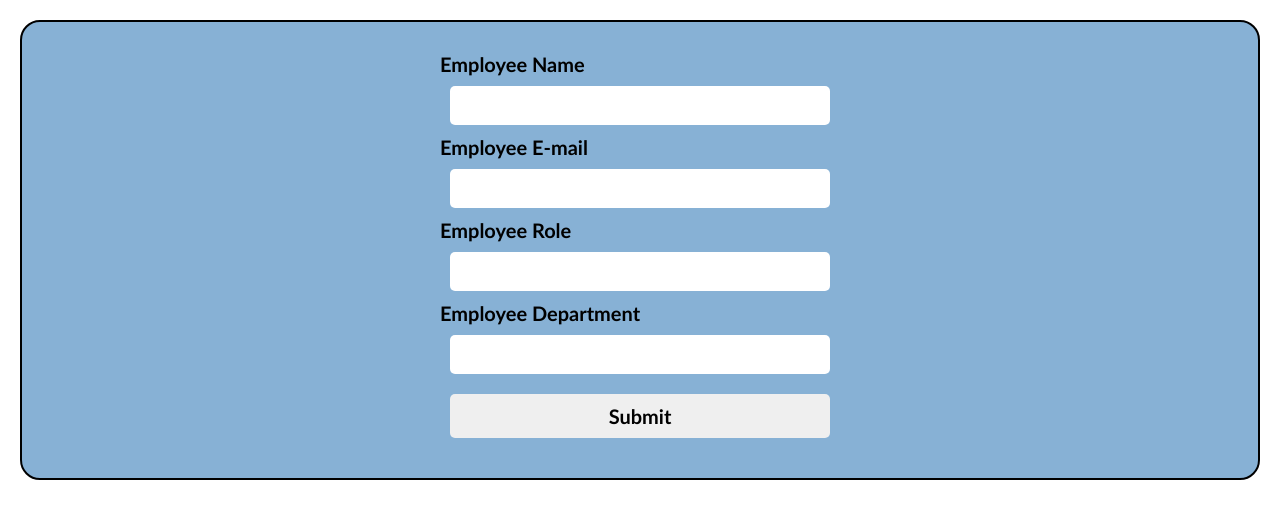
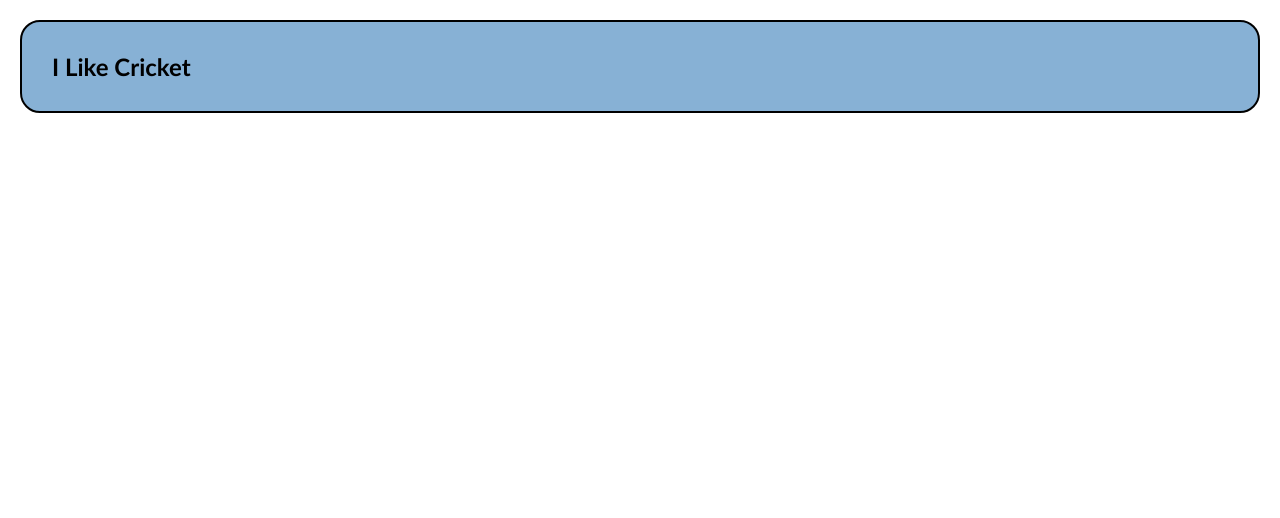
Before and after one commit to adhithya-bolishetti/react-tutorial, a React (Create React App) app in the folder myfirstreact/: page / in a window 1280 px wide. Shown: the top 518 px of the page. Built offline with nearby package versions, Linux system fonts and the light colour scheme.

Commit message:
feat: Add Circuit component and update App to use Circuit instead of Employee

```diff
--- a/myfirstreact/src/App.jsx
+++ b/myfirstreact/src/App.jsx
@@ -13,6 +13,7 @@ import SampleArray from './SampleArray'
 import TempLit from './TempLit'
 import UserPage from './UserPage'
 import Employee from './Employee'
+import Circuit from './Circuit'
 
 const myCar = {
   brand : "Tata",
@@ -25,7 +26,7 @@ function App() {
 
   return (
     <div className='container'>
-      <Employee />
+      <Circuit />
     </div>
   )
 }
--- /dev/null
+++ b/myfirstreact/src/Circuit.jsx
@@ -0,0 +1,21 @@
+import React, { useState } from 'react'
+
+const Circuit = () => {
+
+    const[game, setGame] = useState(true)
+
+    const MyGame = () => {
+        return(
+            <div className="div">
+                <h2>I Like Cricket</h2>
+            </div>
+        )
+    }
+  return (
+    <div>
+        {game && <MyGame />}
+    </div>
+  )
+}
+
+export default Circuit
--- a/myfirstreact/src/Employee.jsx
+++ b/myfirstreact/src/Employee.jsx
@@ -13,13 +13,21 @@ const Employee = () => {
         e.preventDefault()
         console.log(empDetails)
 
-        const response = await fetch("http://localhost:3000/api/emp/save", {
+        try {
+
+            const response = await fetch("http://localhost:5000/api/emp/save", {
                 method: "POST",
                 headers: {
                     "Content-Type":"Application/json"
                 },
                 body: JSON.stringify(empDetails)
             })
+
+            alert("Data posted successfully")
+        } catch(error) {
+            console.log(error)
+            alert("Data failed to Post")
+        }
 
     }
 
```
Lines whose indentation alone changed are shown as unchanged.
